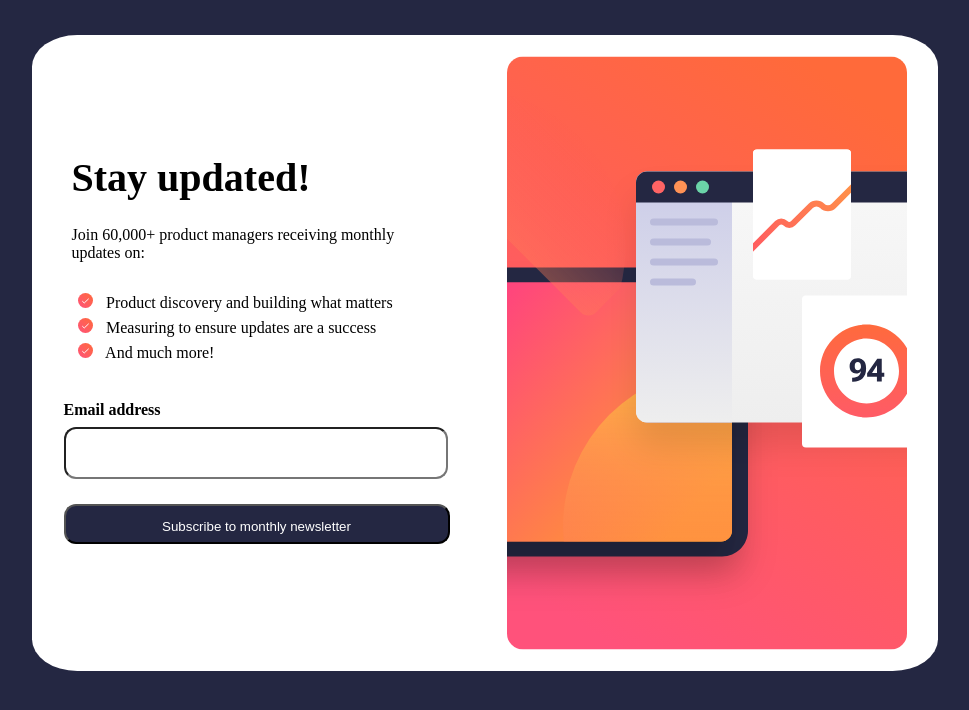
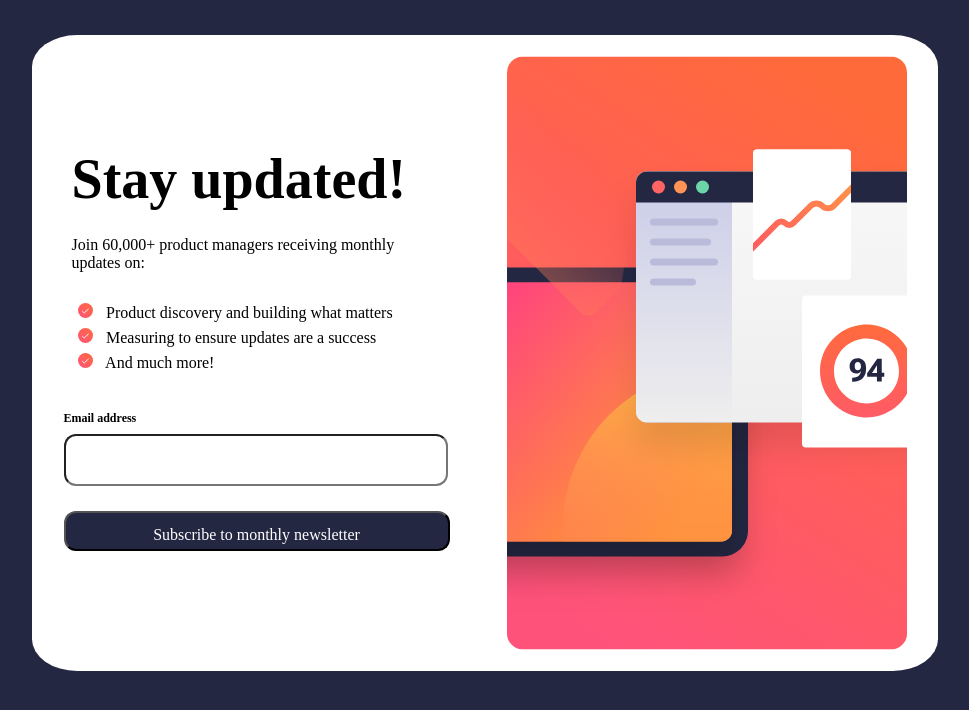
Before and after one commit to Luan-Batista/frontend-mentor, a plain HTML site: page newsletter-sign-up-with-success-message-main/newsletter-sign-up-with-success-message-main/index.html in a window 1280 px wide. Shown: the whole page, without its empty margins (155-1124 px from the left). Drawn offline with Linux system fonts and the light colour scheme.

Commit message:
alteração no tamanho e peso da fonte no h1

```diff
--- a/newsletter-sign-up-with-success-message-main/newsletter-sign-up-with-success-message-main/index.html
+++ b/newsletter-sign-up-with-success-message-main/newsletter-sign-up-with-success-message-main/index.html
@@ -9,10 +9,6 @@
   <title>Frontend Mentor | Newsletter sign-up form with success message</title>
   <link rel="stylesheet" href="style.css">
   <!-- Feel free to remove these styles or customise in your own stylesheet 👍 -->
-  <style>
-    .attribution { font-size: 11px; text-align: center; }
-    .attribution a { color: hsl(228, 45%, 44%); }
-  </style>
 </head>
 <body>
 
--- a/newsletter-sign-up-with-success-message-main/newsletter-sign-up-with-success-message-main/style.css
+++ b/newsletter-sign-up-with-success-message-main/newsletter-sign-up-with-success-message-main/style.css
@@ -3,10 +3,12 @@
     padding: 0;
     box-shadow: none;
     list-style: none;
+    font: inherit;
 }
 h1{
-    font-size: 40px;
+    font-size: 56px;
     width: 370px;
+    font-weight: 700;
 }
 body{
     display: flex;
@@ -20,6 +22,7 @@ body{
 }
 
 .conteiner{
+    background-image: url('design/');
     display: flex;
     flex-direction: row;
     justify-content:space-around;
@@ -49,6 +52,9 @@ body{
     gap: 8px;
     margin-top: 8px;
     width: 386px;
+    font-weight: bold;
+    font-size: 12px;
+
 }
 
 .check{
```
